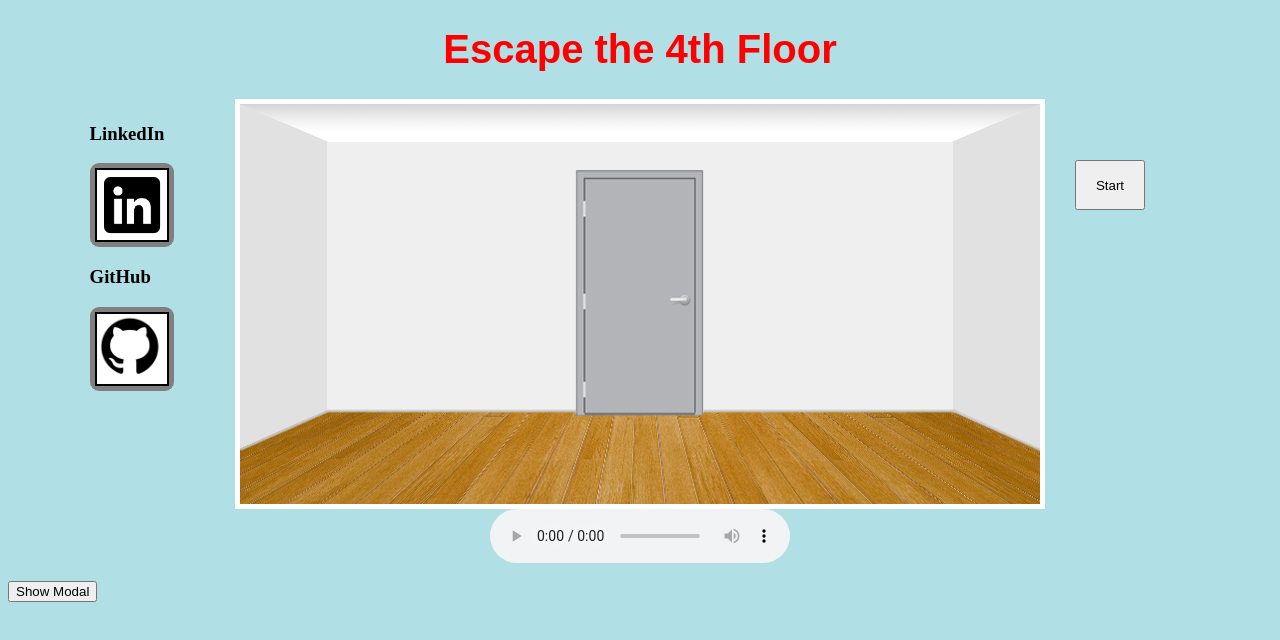
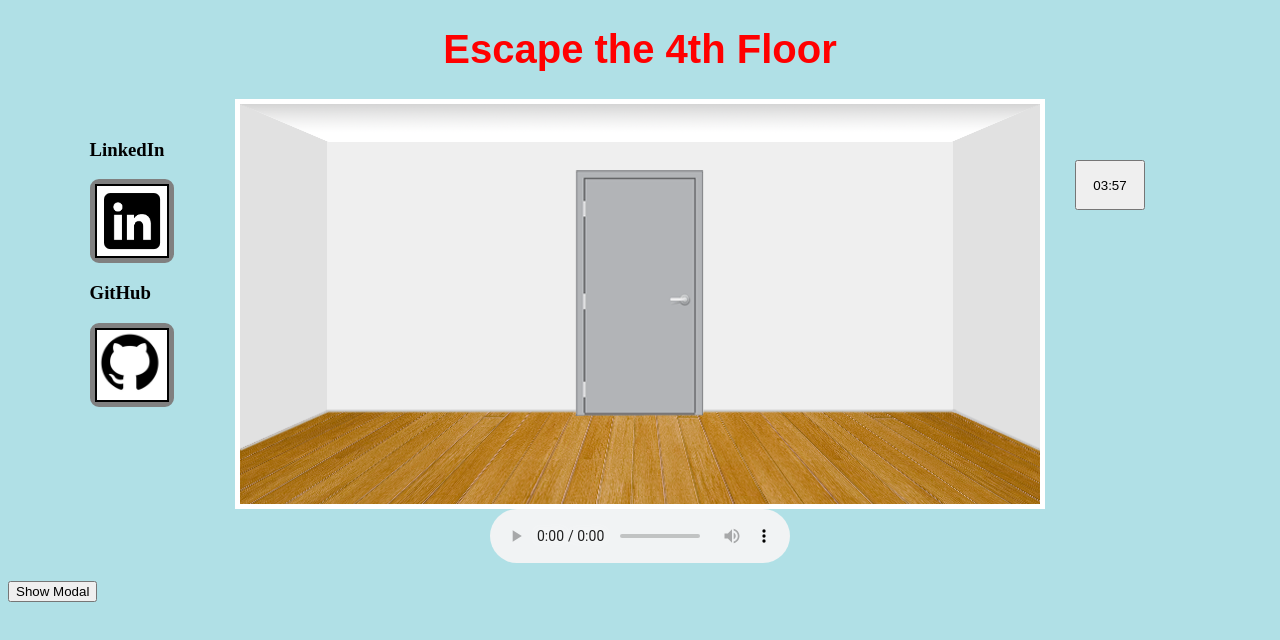
Before and after one commit to jkim820/Escape-the-4th-Floor, a website built with webpack: page index.html in a window 1280 px wide. Both pictures are taken after a click on the button "Start". Built offline with nearby package versions, Linux system fonts and the light colour scheme.

Commit message:
Get a properly functioning timer

```diff
--- a/index.html
+++ b/index.html
@@ -27,9 +27,7 @@
     </div>
 
     <div class="timer">
-        <button id="start" onclick="countdown(duration, display)">Start</button>
-        <!-- <button id="start" onclick="decrement()">Start</button> -->
-        <!-- <p id="start"></p> -->
+        <button id="start" onclick="countdown(4)">Start</button>
     </div>
 
     <div class="social">
--- a/lib/timer.js
+++ b/lib/timer.js
@@ -1,13 +1,14 @@
 // import Timer from 'easytimer.js';
 
-// const timer = new Timer();
+// export const timer = new Timer();
 // timer.start({ countdown: true, startValues: { minutes: 4, seconds: 0 } });
 // timer.addEventListener('start', function (e) {
-//     $('#countdownExample .values').html(timer.getTimeValues().toString());
+//     $('#start .timer').html(timer.getTimeValues().toString());
 // });
 // timer.addEventListener('targetAchieved', function (e) {
-//     $('#countdownExample .values').html('KABOOM!!');
+//     $('#start .timer').html('YOU LOSE!!');
 // });
+
 // let minutes = 4;
 // let seconds = 44;
 // let currentSeconds = 0;
@@ -49,3 +50,27 @@
 
 //     }, 1000);
 // }
+
+function countdown(minutes) {
+    let seconds = 60;
+    let mins = minutes;
+    function counter() {
+        //This script expects an element with an ID = "start". You can change that to what ever you want.
+        let start = document.getElementById("start");
+        let current_minutes = mins - 1;
+        seconds--;
+        start.innerHTML = "0" + current_minutes.toString() + ":" + (seconds < 10 ? "0" : "") + String(seconds);
+        if (seconds > 0) {
+            setTimeout(counter, 1000);
+        } else {
+            setTimeout(function () {
+                if (mins > 1) {
+                    countdown(mins - 1);
+                }
+            }, 1000);
+        }
+    }
+    counter();
+}
+
+countdown(4);
--- a/style.css
+++ b/style.css
@@ -46,7 +46,7 @@ h1 {
 
 .social {
     position: absolute;
-    top: 13%;
+    top: 15%;
     left: 7%;
     /* display: flex; */
     flex-direction: column;
@@ -75,7 +75,6 @@ h1 {
     color: black;
     font-size: 22px;
 }
-
 
 .linkedin-logo {
     height: 70px;
```
